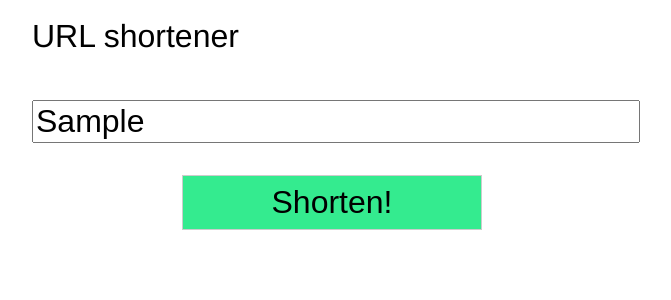
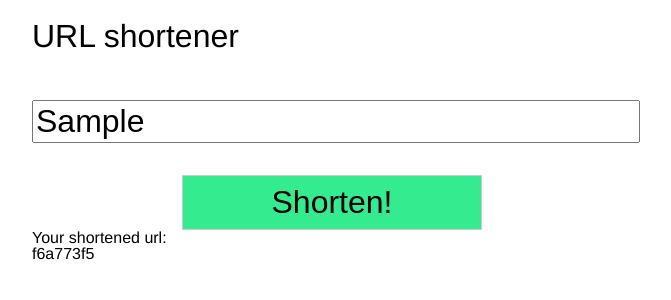
Before and after one commit to modernwallaby/url-shortener, a Next.js app: page / in a window 1280 px wide. Both pictures are taken after typing "Sample" into the empty fields and a click on the button "Shorten!". Shown: the top 300 px of the page, without its empty margins (308-979 px from the left). Built offline with nearby package versions, Linux system fonts and the light colour scheme.

Commit message:
Start shortener service

```diff
--- a/package.json
+++ b/package.json
@@ -9,6 +9,7 @@
   },
   "dependencies": {
     "@types/styled-components": "^5.1.9",
+    "crc-32": "^1.2.0",
     "next": "10.0.9",
     "react": "17.0.1",
     "react-dom": "17.0.1",
--- a/pages/index.tsx
+++ b/pages/index.tsx
@@ -1,6 +1,7 @@
 import React, { FC, useState } from 'react';
 import styled from 'styled-components';
 import UrlForm from '../components/UrlForm';
+import { getShortenedUrl } from '../services/shortener';
 
 const Content = styled.div`
   max-width: 600px;
@@ -15,15 +16,23 @@ const Header = styled.h1`
 
 const Home: FC = () => {
   const [url, setUrl] = useState<string>('');
+  const [shortUrl, setShortUrl] = useState<string>('');
   const urlChanged = (newUrl: string) => {
     setUrl(newUrl);
-    console.log(url);
+    setShortUrl(getShortenedUrl(newUrl));
+    console.log(shortUrl);
   };
 
   return (
     <Content>
       <Header>URL shortener</Header>
       <UrlForm onSubmit={urlChanged} />
+      {shortUrl && (
+        <>
+          <h2>Your shortened url:</h2>
+          <p>{shortUrl}</p>
+        </>
+      )}
     </Content>
   );
 };
--- /dev/null
+++ b/services/shortener.ts
@@ -0,0 +1,9 @@
+import CRC32 from 'crc-32';
+
+export function getShortenedUrl(url: string) {
+  return shortenUrl(url);
+}
+
+function shortenUrl(url: string) {
+  return (CRC32.str(url) >>> 0).toString(16);
+};
```
Also changed, not shown: 1 other file (tests, documents, lock files or other folders).
